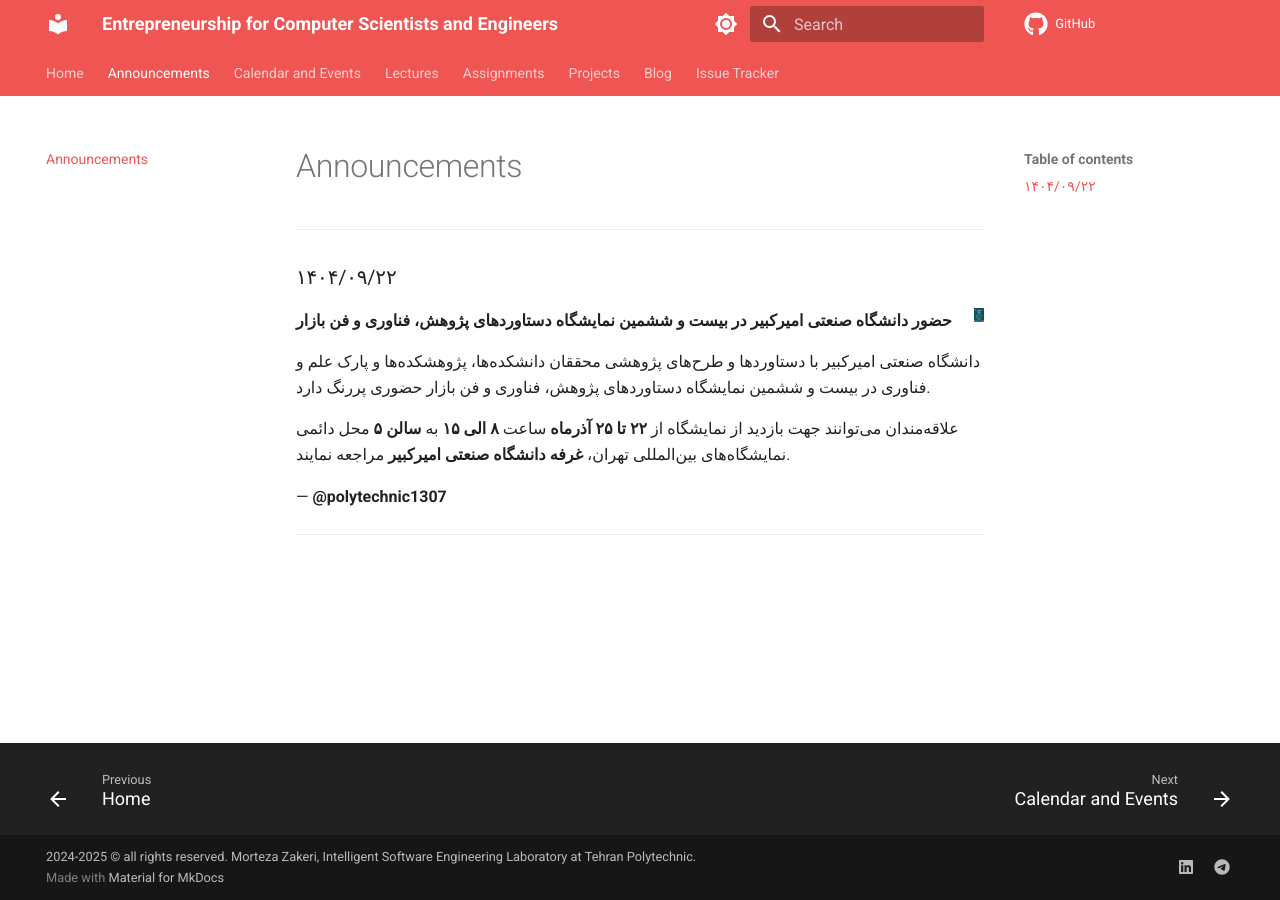
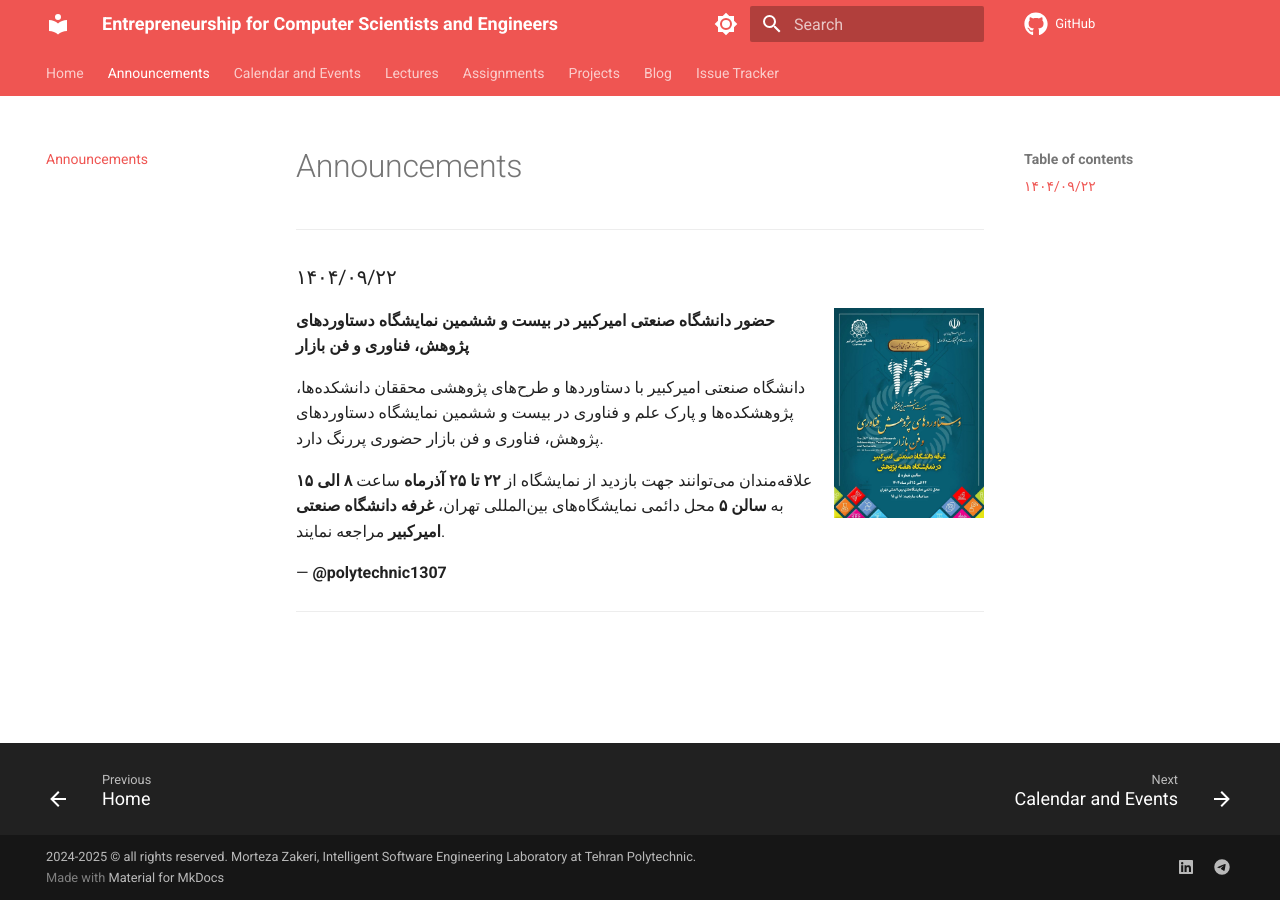
Before and after one commit to m-zakeri/Entrep, an MkDocs documentation site: the page built from docs/announcements/index.md, in a window 1280 px wide. Built offline with MkDocs 1.6.1 and Material for MkDocs 9.7.7, drawn with Linux system fonts in a browser that asks for light colours; comment, search, counter and statistics services are not loaded.

Commit message:
fix: announcements

```diff
--- a/docs/announcements/index.md
+++ b/docs/announcements/index.md
@@ -4,7 +4,7 @@
 ---
 
 ### ۱۴۰۴/۰۹/۲۲
-![حضور دانشگاه صنعتی امیرکبیر در نمایشگاه دستاوردهای پژوهش](figs/image.jpg){ width="10"  align=right loading=lazy}
+![حضور دانشگاه صنعتی امیرکبیر در نمایشگاه دستاوردهای پژوهش](figs/image.jpg){ width="150"  align=right loading=lazy}
 
 **حضور دانشگاه صنعتی امیرکبیر در بیست و ششمین نمایشگاه دستاوردهای پژوهش، فناوری و فن بازار**
 
```
